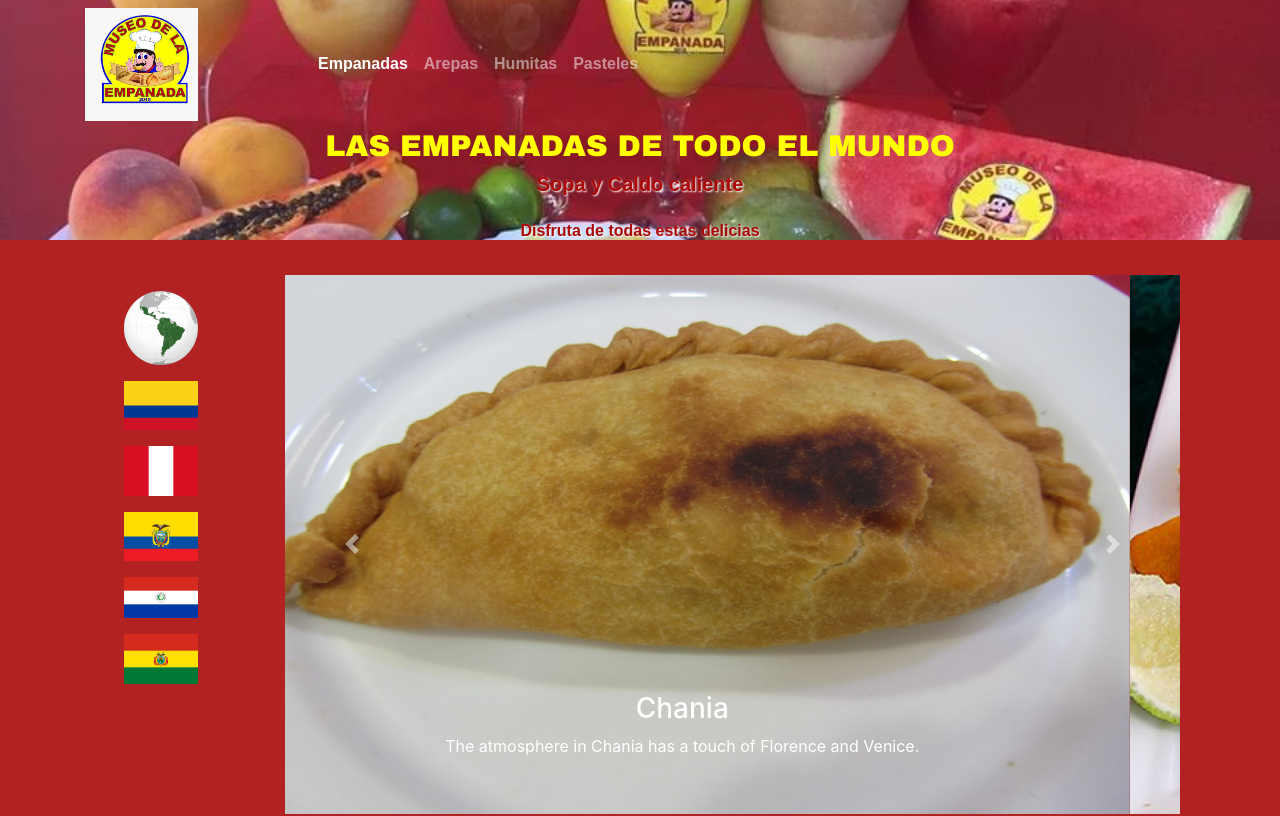
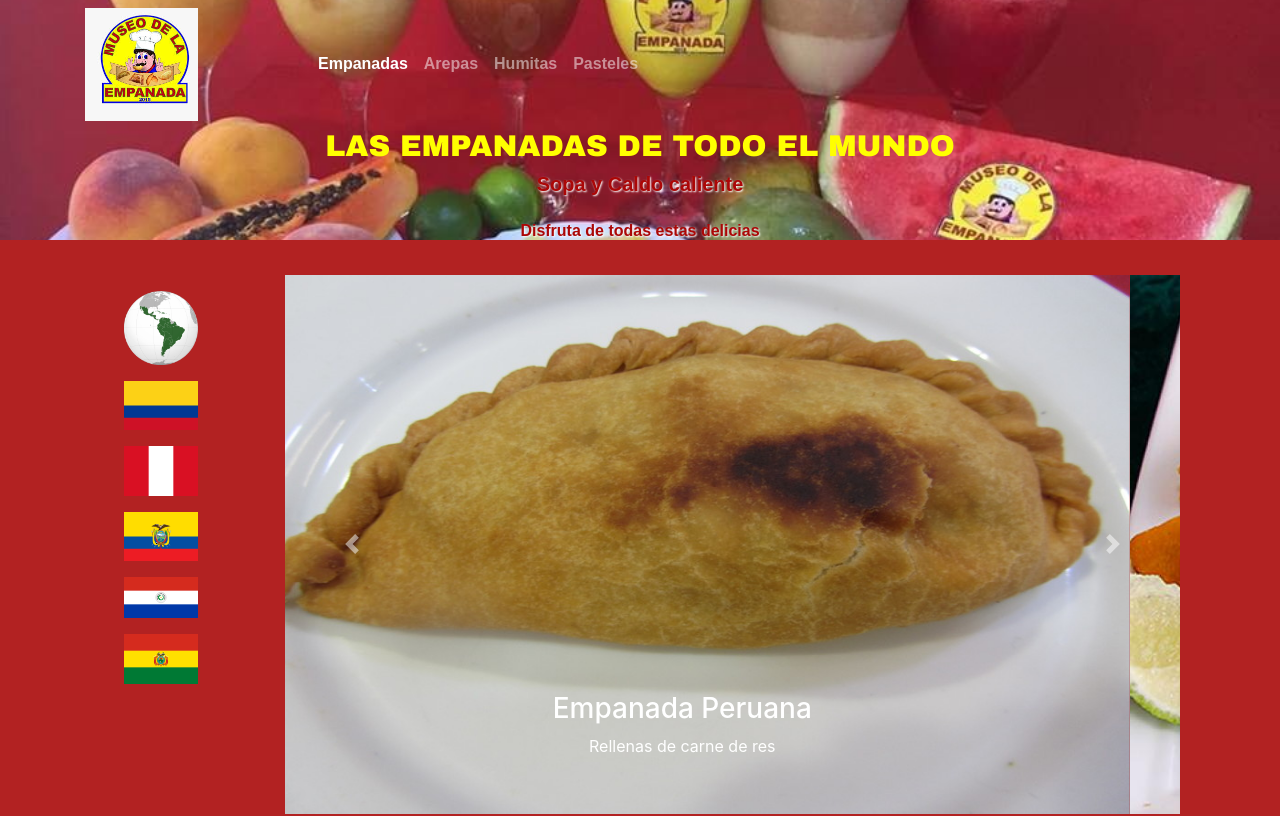
Before and after one commit to PepeAndVit/empanadas2, an Angular app: page /#/empanadas/empanadas-mundo in a window 1280 px wide. Shown: the top 816 px of the page. Built offline with nearby package versions, Linux system fonts and the light colour scheme.

Commit message:
Texto empanadas

```diff
--- a/src/app/empanadas/empanadas-mundo.component.ts
+++ b/src/app/empanadas/empanadas-mundo.component.ts
@@ -10,15 +10,15 @@ import { Component, OnInit } from '@angular/core';
     <div class="carousel-item active">
       <img class="d-block w-100" src="../../assets/img/img-empanadas/EMPANADA NO SE 1.JPG" alt="First slide">
       <div class="carousel-caption">
-        <h3>Chania</h3>
-        <p>The atmosphere in Chania has a touch of Florence and Venice.</p>
+        <h3>Empanada Peruana</h3>
+        <p>Rellenas de carne de res</p>
       </div>
     </div>
     <div class="carousel-item">
       <img class="d-block w-100" src="../../assets/img/empanadas.jpeg" alt="Second slide">
       <div class="carousel-caption">
-        <h3>Chania</h3>
-        <p>The atmosphere in Chania has a touch of Florence and Venice.</p>
+        <h3>Empanada Colombiana</h3>
+        <p>Empanada para desgustar o picar, hechas de harina de trigo o maíz</p>
       </div>
     </div>
     <div class="carousel-item">
@@ -29,17 +29,17 @@ import { Component, OnInit } from '@angular/core';
       </div>
     </div>
     <div class="carousel-item">
-      <img class="d-block w-100" src="../../assets/img/img-empanadas/IMG_4098.jpg" alt="Second slide">
+      <img class="d-block w-100" src="../../assets/img/img-empanadas/IMG_4098.JPG" alt="Second slide">
       <div class="carousel-caption">
         <h3>Chania</h3>
         <p>The atmosphere in Chania has a touch of Florence and Venice.</p>
       </div>
     </div>
     <div class="carousel-item">
-      <img class="d-block w-100" src="../../assets/img/img-empanadas/IMG_4103.jpg" alt="Third slide">
+      <img class="d-block w-100" src="../../assets/img/img-empanadas/IMG_4103.JPG" alt="Third slide">
       <div class="carousel-caption">
-        <h3>Chania</h3>
-        <p>The atmosphere in Chania has a touch of Florence and Venice.</p>
+        <h3>Empanada Boliviana</h3>
+        <p>Rica empanada con todos los sabores de bolivia</p>
       </div>
     </div>
   </div>
```
